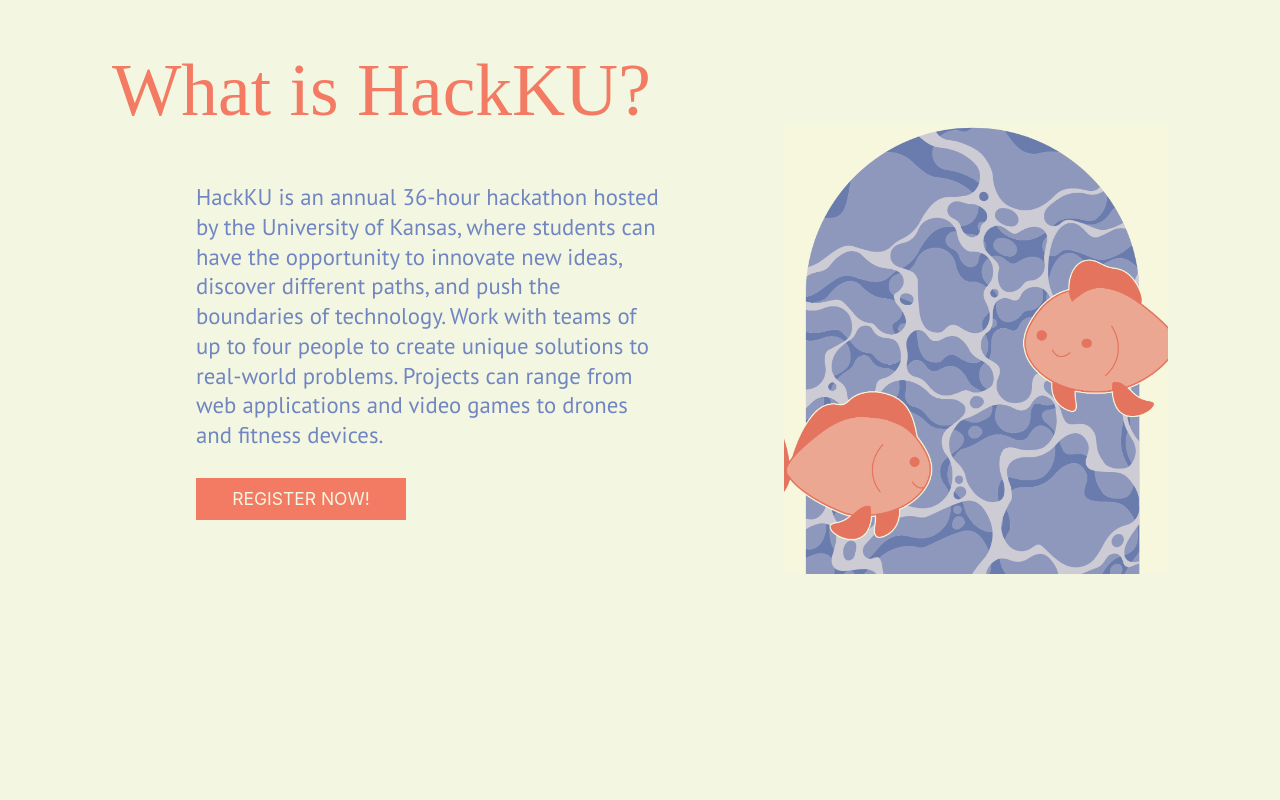
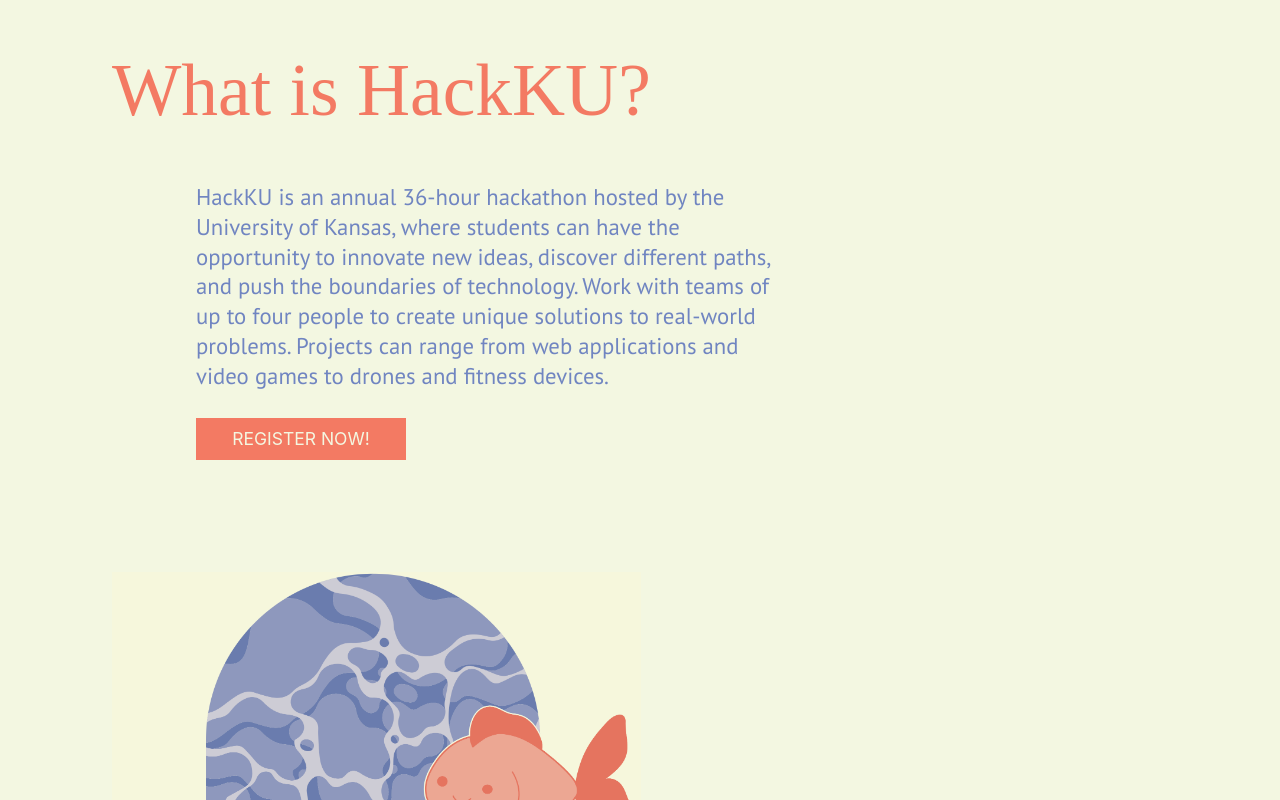
Before and after one commit to the-hackku/hackku-2024, a Svelte app: page / in a window 1280 px wide. Shown: the part 920-1720 px from the top of the page. Built offline with nearby package versions, Linux system fonts and the light colour scheme; a web font is replaced by a local one.

Commit message:
Fixed the last 3 minor changes

```diff
--- a/src/App.svelte
+++ b/src/App.svelte
@@ -88,20 +88,26 @@
 		{ display: "FAQ", action: () => scrollToID("faq")},
 		{ display: "SPONSORS", action: () => scrollToID("sponsors")},
 		{ display: "PRIZES", action: () => scrollToID("prizes")},
-		{ display: "MEET the TEAM", action: () => scrollToID("contact")},
-		{ display: "HACKERDOC", action: () => window.open("https://hackku.notion.site/hackku/HackerDoc-HackKU-2023-d870cdb8e84b425ab67a2eedcb41344c", "_blank")},
-		{ display: "REGISTER NOW!", action: () => window.open("https://forms.gle/KwRNWYcxXyqf3EdZ7", "_blank")}
+		{ display: "MEET the TEAM", action: () => scrollToID("contact")}
 	]
 	const scrollToID = (id) => {
+
+		// document.getElementById(id).scrollIntoView({
+		// 	behavior:'smooth'
+		// });
+
 		window.scrollTo({
-			top: document.getElementById(id).offsetTop - 60,
+			top: document.getElementById(id).offsetTop,
 			behavior: 'smooth'
-		})
+		});
+
 	}
+
 	let hamburgerExpanded = false
 	let innerHeight
 	let innerWidth
 	let scrollY
+	$:console.log(innerWidth);
 	$: smallScreen = innerWidth < 1080
 	$: bigScreen = innerWidth > 1080
 	$: hamburgerExpanded = hamburgerExpanded && smallScreen
@@ -288,6 +294,30 @@
   		height: 3rem;
 		background-color: var(--header);
 		color: var(--background);
+		transition: 0.2s;
+
+	}
+
+	.register-button:hover{
+		background-color: var(--accent1);
+		width:20rem;
+		padding-left: 4rem;
+		padding-right: 4rem;
+
+	}
+
+	.aboutsection{
+		display: flex;
+		flex-direction: row;
+		justify-content: space-between;
+	}
+
+	.imagebelowtext{
+		display: flex;
+		flex-direction: column;
+		justify-content: space-between;
+		align-content: center;
+		row-gap: 8rem;
 	}
 
 	/* FAQ */
@@ -375,6 +405,10 @@
 	html {
     font-size: 8px;
 	}
+
+	body{
+		padding: 0px;
+	}
 	@media only screen and (min-width: 240px) {
 		html {
 			font-size: 8px;
@@ -432,11 +466,9 @@
 				</nav>
 				<nav style="display:inline-block; flex: 1">
 					<ul class="right-nav body-text">
-						<li><a class="link" href=#about>ABOUT</a></li>
-						<li><a class="link" href=#faq>FAQ</a></li>
-						<li><a class="link" href=#sponsors>SPONSORS</a></li>
-						<li><a class="link" href=#prizes>PRIZES</a></li>
-						<li><a class="link" href=#contact>MEET the TEAM</a></li>
+						{#each links as link}
+						<li><a class="link" href="/" onclick="return false;" on:click={link.action}>{link.display}</a></li>
+						{/each}
 						<li style="color:var(--header)"><a class="link" href="https://forms.gle/Sck3FsitxKgNQMpP8" target="_blank">REGISTER NOW!</a></li>
 					</ul>
 				</nav>
@@ -472,7 +504,7 @@
 
     <div class="section" id="about">
         <h1>What is HackKU?</h1>
-        <div class="flex-container" style="display: flex; flex-direction: row; justify-content: space-between">
+        <div class="flex-container aboutsection" class:imagebelowtext={innerWidth<1450} >
           <div class="left-flex-item" style="margin-left:6rem; margin-top:4rem">
             <div class="body-text" id="about" style="width:42rem;max-width:80%">
               HackKU is an annual 36-hour hackathon hosted by the University of Kansas, where students can have the opportunity to innovate new ideas, discover different paths, and push the boundaries of technology. Work with teams of up to four people to create unique solutions to real-world problems. Projects can range from web applications and video games to drones and fitness devices.
@@ -481,8 +513,9 @@
               <button class="register-button" style="margin-top: 2rem; ">REGISTER NOW!</button>
             </a>
           </div>
-          <div class="right-flex-item">
-            <img src="about.png" class="about-image" alt="about">
+
+						<div class="right-flex-item">
+            	<img src="about.png" class="about-image" alt="about">
           </div>
         </div>
       </div>
```
